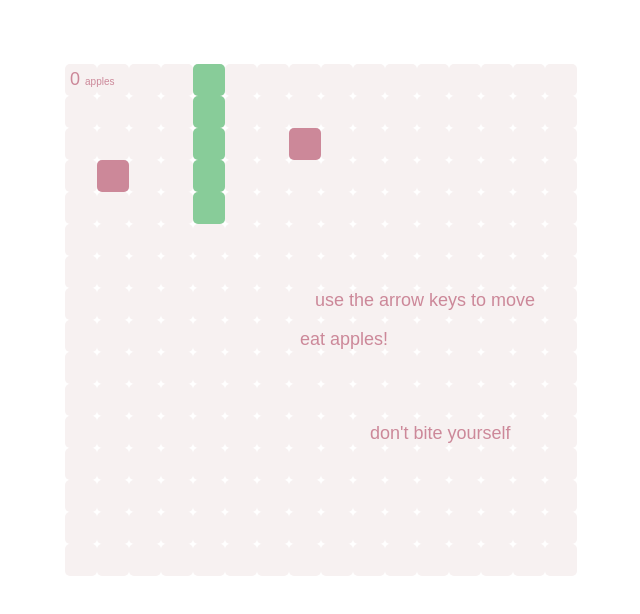
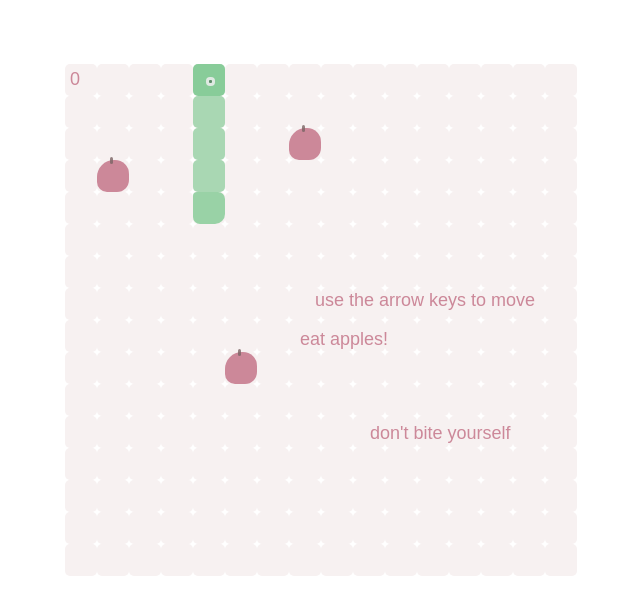
Before and after one commit to ryanatkn/snake-game, a React app: page / in a window 1280 px wide. Shown: the whole page, without its empty margins (319-959 px from the left). Built offline with nearby package versions, Linux system fonts and the light colour scheme; animation ran at ten frames a second.

Commit message:
add some polish

```diff
--- a/src/actions/initGameState.js
+++ b/src/actions/initGameState.js
@@ -7,6 +7,7 @@ export default function initGameState(game) {
   game.tickDuration = 120;
   game.tickTimer = 0;
   game.score = 0;
+  game.highScore = Number(localStorage.getItem('game.highScore')) || 0; // clearly bad code to not be DRY - this whole module smells
   game.input.movementCommands = ['up'];
 
   // Create the tiles.
@@ -18,10 +19,16 @@ export default function initGameState(game) {
   }
   game.tiles.forEach(createTile);
 
-  // Create some apples.
-  game.apples.length = 0;
-  game.apples.push(new Entity(1, 3));
-  game.apples.push(new Entity(7, 2));
+  // Create some apples, but preserve current identities if convenient.
+  if (game.apples.length !== 3) {
+    game.apples.length = 0;
+    game.apples.push(new Entity(0, 0));
+    game.apples.push(new Entity(0, 0));
+    game.apples.push(new Entity(0, 0));
+  }
+  game.apples[0].moveTo(1, 3);
+  game.apples[1].moveTo(7, 2);
+  game.apples[2].moveTo(5, 9);
   game.apples.forEach(createApple);
 
   // Create the initial snake.
--- a/src/actions/updateGame.js
+++ b/src/actions/updateGame.js
@@ -89,7 +89,7 @@ function checkSnakeEatSelf(game) {
   const snakeHead = game.snake.segments[0];
   for (const segment of game.snake.segments) {
     if (segment !== snakeHead && segment.isCollidingWith(snakeHead)) {
-      killSnake(game);
+      return killSnake(game);
     }
   }
 }
@@ -101,7 +101,7 @@ function checkSnakeEatApple(game) {
   const snakeHead = game.snake.segments[0];
   for (const apple of game.apples) {
     if (snakeHead.isCollidingWith(apple)) {
-      eatApple(game, apple);
+      return eatApple(game, apple);
     }
   }
 }
@@ -111,7 +111,7 @@ function checkSnakeEatApple(game) {
  */
 function eatApple(game, apple) {
   // Increase the score!
-  game.score++;
+  game.setScore(game.score + 1);
 
   // Remove the apple.
   game.apples.splice(game.apples.indexOf(apple), 1);
--- a/src/components/Entity.css
+++ b/src/components/Entity.css
@@ -1,4 +1,5 @@
 .Entity {
   display: block;
   position: absolute;
+  border-radius: 5px;
 }
--- a/src/components/Entity.js
+++ b/src/components/Entity.js
@@ -10,10 +10,12 @@ export default function Entity({entity}) {
         width: entity.width,
         height: entity.height,
         backgroundColor: entity.color,
-        transform: `translate3d(${positionX}px, ${positionY}px, 0)`,
-        borderRadius: 5,
+        left: positionX,
+        top: positionY,
       }}
     >
     </div>
   );
 }
+ // formerly used transform: `translate3d(${positionX}px, ${positionY}px, 0)`,
+ // now uses top/left to allow transform transitions to be used without being for position as well
--- a/src/components/Instructions.css
+++ b/src/components/Instructions.css
@@ -4,4 +4,5 @@
   left: 250px;
   font-size: 18px;
   font-weight: 300;
+  word-break: break-all;
 }
--- a/src/components/Instructions.js
+++ b/src/components/Instructions.js
@@ -1,13 +1,20 @@
 import React from 'react';
+import repeat from 'lodash/repeat';
 import './Instructions.css';
 
-export default function Instructions() {
+export default function Instructions({game}) {
   return (
     <div className="Instructions">
       <p>use the arrow keys to move</p>
       <p style={{position: 'relative', top: 0, left: -15}}>
         eat apples!
       </p>
+      {game.highScore
+        ? <p>
+            best {game.highScore} apple{game.highScore === 1 ? '' : 's'}{repeat('!', Math.round(game.highScore / 5))}
+          </p>
+        : null
+      }
       <p style={{position: 'relative', top: 55, left: 55}}>
         don't bite yourself
       </p>
--- a/src/components/Renderer.css
+++ b/src/components/Renderer.css
@@ -13,6 +13,59 @@
   padding: 0;
 }
 
+.Renderer-apples .Entity {
+  border-radius: 17px 14px 12px 10px ;
+  animation: pop-in 0.66s ease-in-out;
+}
+
+.Renderer-apples .Entity:after {
+  content: "";
+  display: block;
+  position: absolute;
+  left: 13px;
+  top: -3px;
+  width: 3px;
+  height: 7px;
+  background-color: rgba(122, 100, 100, 0.8);
+  border-radius: 4px;
+}
+
+.Renderer-snake .Entity {
+  opacity: 0.7;
+}
+.Renderer-snake .Entity:nth-child(1) {
+  opacity: 1.0;
+}
+.Renderer-snake .Entity:last-child {
+  opacity: 0.85;
+}
+
+.Renderer-snake .Entity:first-child:after {
+  content: "";
+  display: block;
+  position: absolute;
+  left: 13px;
+  top: 13px;
+  width: 3px;
+  height: 3px;
+  background-color: rgba(0, 0, 0, 0.3);
+  border-radius: 4px;
+  border: 3px solid rgba(255, 255, 255, 0.8);
+}
+
+.Renderer-snake .Entity:last-child {
+  border-radius: 4px 7px 10px 7px;
+}
+
+@keyframes pop-in {
+  from {
+    transform: scale(0);
+  }
+  to {
+    transform: scale(1.0);
+  }
+}
+
 /* TODO turn these into components? Discard completely? They're helpful as documentation.
 .Renderer-entities {}
 .Renderer-tiles {}
--- a/src/components/Renderer.js
+++ b/src/components/Renderer.js
@@ -29,7 +29,7 @@ export default function Renderer({game}) {
         </ul>
       </ul>
       <Score score={game.score}/>
-      {game.score === 0 ? <Instructions/> : null}
+      {game.score === 0 ? <Instructions game={game}/> : null}
     </div>
   );
 }
--- a/src/components/Score.css
+++ b/src/components/Score.css
@@ -2,13 +2,6 @@
   position: absolute;
   top: 5px;
   left: 5px;
-}
-
-.Score-label {
-  font-size: 10px;
-}
-
-.Score-number {
   font-size: 18px;
   font-weight: 300;
   margin-right: 5px;
--- a/src/components/Score.js
+++ b/src/components/Score.js
@@ -4,8 +4,7 @@ import './Score.css';
 export default function Score({score}) {
   return (
     <div className="Score">
-      <span className="Score-number">{score}</span>
-      <span className="Score-label">apple{score === 1 ? '' : 's'}</span>
+      {score}
     </div>
   );
 }
--- a/src/models/GameState.js
+++ b/src/models/GameState.js
@@ -4,8 +4,10 @@ import {ENTITY_DEFAULT_WIDTH, ENTITY_DEFAULT_HEIGHT} from './Entity';
 const MOVEMENT_COMMAND_QUEUE_SIZE = 4; // how many inputs a player can queue up at once
 
 /**
- * The GameState is a class because an entity-component-system would be too much
- * A lot of the logic is split out into `src/actions`
+ * The GameState is a class because an entity-component-system
+ * would be too much for the scope of this project.
+ * A lot of the logic is split out into `src/actions`.
+ * It's mostly data that should be easy to split into another form.
  */
 export default class GameState {
   mapWidth = 16; // tile count x
@@ -13,6 +15,7 @@ export default class GameState {
   tickDuration = 200; // ms per tick
   tickTimer = 0; // current tick timer
   score = 0; // how many apples have been eaten
+  highScore = Number(localStorage.getItem('game.highScore')) || 0;
   tiles = []; // Entity[]
   apples = []; // Entity[]
   snake = {
@@ -89,4 +92,15 @@ export default class GameState {
   get mapWidthPx() {
     return this.mapWidth * ENTITY_DEFAULT_WIDTH;
   }
+
+  /**
+   * Sets the current score for the game, saving the best ever back to local storage.
+   */
+  setScore(score) {
+    this.score = score;
+    if (score > this.highScore) {
+      this.highScore = score;
+      localStorage.setItem('game.highScore', this.highScore); // TODO could be more automated, easy with mobx
+    }
+  }
 }
```
Also changed, not shown: README.md.
